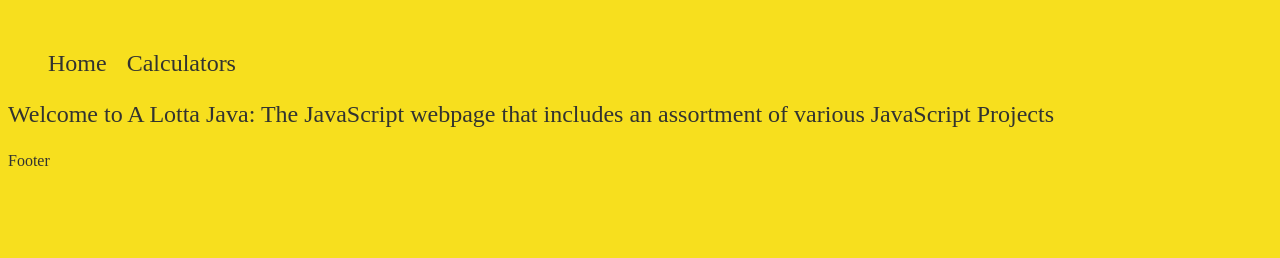
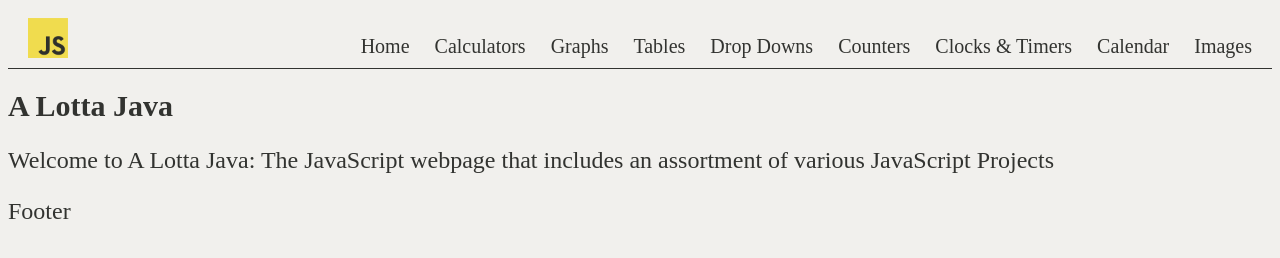
Before and after one commit to MarcPickel/a-lotta-java, a website built with Vite: page index.html in a window 1280 px wide. Built offline with nearby package versions, Linux system fonts and the light colour scheme.

Commit message:
Add project page names to main menu; add styles to main

```diff
--- a/index.html
+++ b/index.html
@@ -62,8 +62,8 @@ Create:
 
 -->
 
-    <header>
-      <img />
+    <header class="main-header">
+      <img src="./assets/js-logo.png" class="main-nav__logo" />
       <nav class="main-nav">
         <ul class="main-nav__menu">
           <li><a href="index.html" class="main-nav__menu-item">Home</a></li>
@@ -72,12 +72,33 @@ Create:
               >Calculators</a
             >
           </li>
+          <li>
+            <a href="#" class="main-nav__menu-item">Graphs</a>
+          </li>
+          <li>
+            <a href="#" class="main-nav__menu-item">Tables</a>
+          </li>
+          <li>
+            <a href="#" class="main-nav__menu-item">Drop Downs</a>
+          </li>
+          <li>
+            <a href="#" class="main-nav__menu-item">Counters</a>
+          </li>
+          <li>
+            <a href="#" class="main-nav__menu-item">Clocks & Timers</a>
+          </li>
+          <li>
+            <a href="#" class="main-nav__menu-item">Calendar</a>
+          </li>
+          <li>
+            <a href="#" class="main-nav__menu-item">Images</a>
+          </li>
         </ul>
       </nav>
     </header>
 
     <main class="main">
-      <h1 class="main__title"></h1>
+      <h1 class="main__title">A Lotta Java</h1>
       <p class="main__subtitle">
         Welcome to A Lotta Java: The JavaScript webpage that includes an
         assortment of various JavaScript Projects
--- a/styles/main.css
+++ b/styles/main.css
@@ -1,25 +1,67 @@
+@import "./variables.css";
+
 .main-body {
-  background-color: #f7df1e;
+  background-color: var(--primary-color);
+}
+
+.main-header {
+  padding: 10px 20px;
+  display: flex;
+  justify-content: space-between;
+  border-bottom: solid 1px var(--secondary-color);
 }
 
 .main-nav {
+  display: flex;
+  align-items: end;
+}
+
+.main-nav__container {
+  display: flex;
+  align-items: center;
+  gap: 10px;
+}
+
+.main-nav__text {
+  margin: 0;
+  color: var(--secondary-color);
+  font-size: 24px;
+}
+
+.main-nav__logo {
+  width: 40px;
+  height: 40px;
+}
+
+.main-nav__logo:hover {
+  cursor: pointer;
 }
 
 .main-nav__menu {
+  margin: 0;
+  padding: 0;
   display: flex;
   gap: 20px;
-  font-size: 24px;
-
+  font-size: 20px;
   list-style-type: none;
 }
 
 .main-nav__menu-item {
-  color: #323330;
+  margin: 0;
+  padding-left: 3px;
+  color: var(--secondary-color);
   text-decoration: none;
+  border-bottom: solid 2px transparent;
+  border-left: solid 2px transparent;
+}
+
+.main-nav__menu-item:hover {
+  border-bottom: solid 2px var(--accent-color);
+  border-left: solid 2px var(--accent-color);
 }
 
 .main {
-  color: #323330;
+  color: var(--secondary-color);
 }
 
 .main__title {
@@ -31,5 +73,6 @@
 }
 
 .main-footer {
-  color: #323330;
+  color: var(--secondary-color);
+  font-size: 24px;
 }
--- a/styles/variables.css
+++ b/styles/variables.css
@@ -0,0 +1,5 @@
+:root {
+  --primary-color: #f1f0ed;
+  --secondary-color: #323330;
+  --accent-color: #f7df1e;
+}
```
Also changed, not shown: assets/js-logo.png (added).
